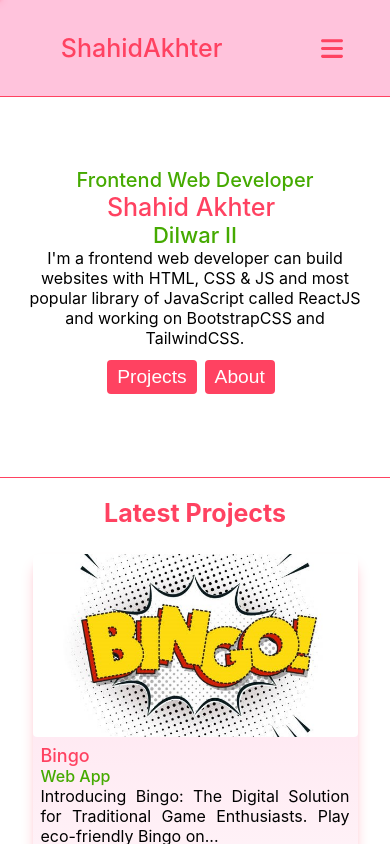
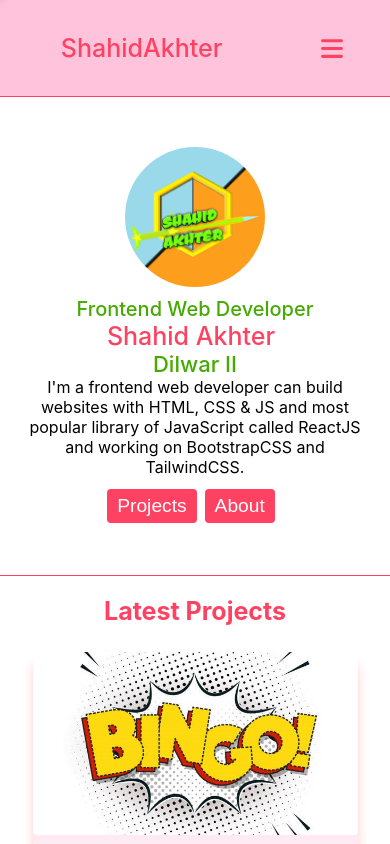
Before and after one commit to ShahidAkhter/Portfolio, a React (Create React App) app: page / in a window 390 px wide. Shown: the top 844 px of the page. Built offline with nearby package versions, Linux system fonts and the light colour scheme.

Commit message:
Header changes of logo show in mobile also

```diff
--- a/src/App.js
+++ b/src/App.js
@@ -30,6 +30,7 @@ function App() {
 
   useEffect(() => {
     setProgress(100);
+    // eslint-disable-next-line
   }, [window.location.pathname]);
 
   const NAME="ShahidAkhter"
--- a/src/css/Header.css
+++ b/src/css/Header.css
@@ -8,7 +8,7 @@
     border-radius: 50%;
 }
 .nameByFatherName{
-    font-size: 22px;
+    font-size: 22px !important;
 }
 .skillName{
     font-size: 20px;
@@ -34,8 +34,19 @@
     background: rgb(255, 0, 98);
 }
 @media screen and (max-width: 900px) {
+    .header{
+        flex-direction: column-reverse;
+        align-items: center;
+        justify-content: center;
+        height: auto;
+        width: 100%;
+    }
     .image{
-        display: none;
+        margin: 10px;
+    }
+    .image, .logoImg{
+        height: 140px !important;
+        width: 140px !important;
     }
     .info{
         text-align: center;
```
